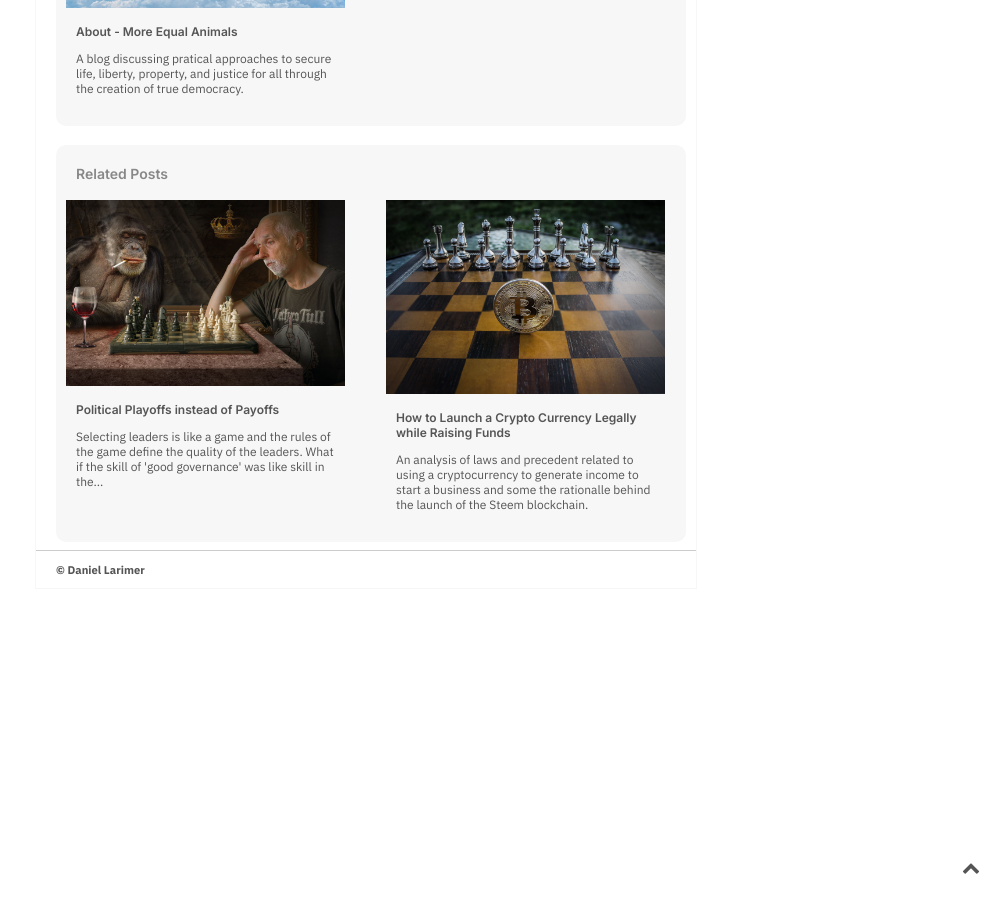
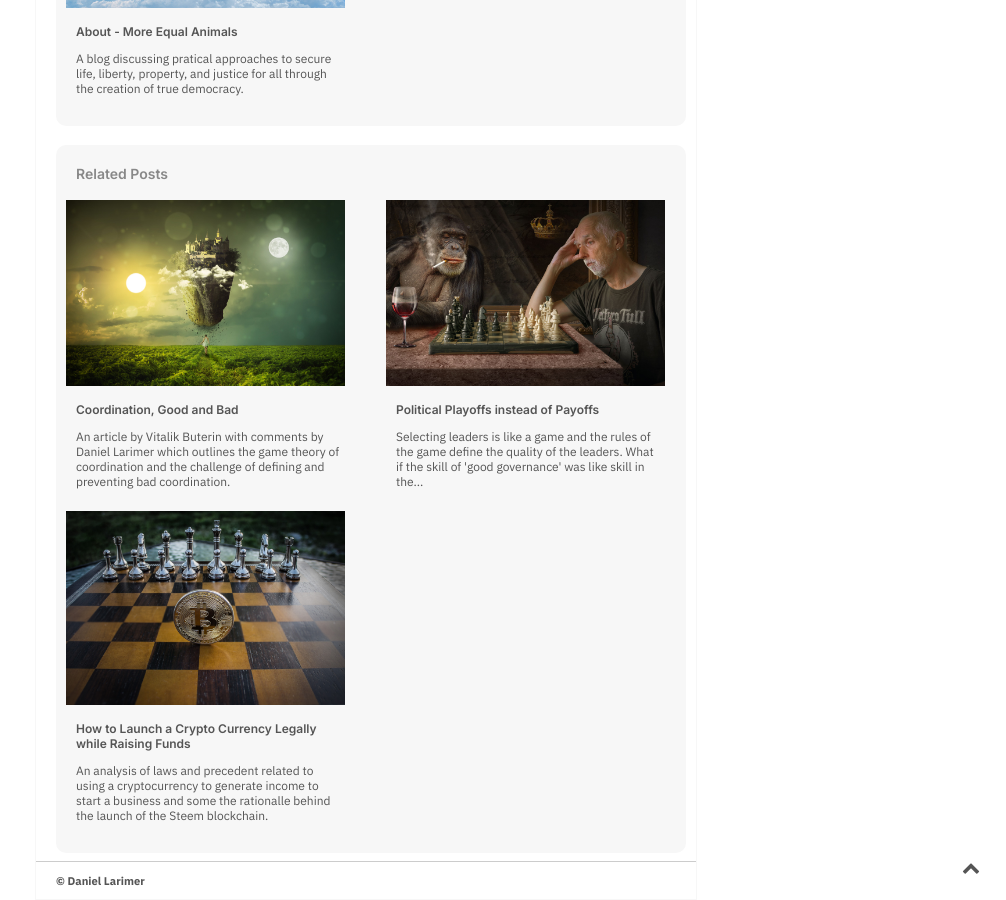
Before and after one commit to moreequalanimals/moreequalanimals.github.io, a Jekyll site: the page built from _posts/2020-10-14-why-more-equal-animals.md, in a window 1280 px wide and 900 px high, scrolled down 2106 px. Shown: the whole window, without its empty margins (274-1280 px from the left). Built offline with Jekyll 4.4.1, drawn with Linux system fonts in a browser that asks for light colours; comment, search, counter and statistics services are not loaded; before the commit the page ends 2695 px from its top, so only the background shows below that; some of the changed lines change nothing that is shown.

Commit message:
adding posts, updating back links

```diff
--- a/_includes/backlinks.html
+++ b/_includes/backlinks.html
@@ -31,6 +31,7 @@
         {%- if note.url != page.url -%}
             {%- if note.content contains wiki_link_title -%}
             <div class="related-group"><a href="{{note.url}}">
+                <img src="{{ note.image}}"/>
                 <p class="related-title">{{ note.title }}</p>
                 <p class="related-excerpt">{{ note.desc| markdownify | strip_html | truncate: 140 }}</p>
             </a></div>
@@ -41,6 +42,7 @@
         {%- if note.url != page.url -%}
             {%- if note.content contains wiki_link_title -%}
             <div class="related-group"><a href="{{note.url}}">
+                <img src="{{ note.image}}"/>
                 <p class="related-title">{{ note.title }}</p>
                 <p class="related-excerpt">{{ note.desc | markdownify | strip_html | truncate: 140 }}</p>
             </a></div>
--- /dev/null
+++ b/_posts/2020-09-11-Coordination-Good-and-Bad.md
@@ -0,0 +1,143 @@
+---
+title: Coordination, Good and Bad
+author: Vitalik Buterin
+desc: An article by Vitalik Buterin with comments by Daniel Larimer which outlines the game theory of coordination and the challenge of defining and preventing bad coordination.
+tags: crypto steemit government vitalik
+image: /assets/img/floatingcastle.jpg
+---
+
+> _I found [[this article::https://vitalik.ca/general/2020/09/11/coordination.html]] (incorporated below) by Vitalik Buterin to be extremely relevant in understanding the
+> background to creating a true democracy. The purpose of More Equal Animals is to present
+> solutions to the 'bad coordination' and facilitate 'good coordination' to overcome the
+> undesirable tyranies we are all subject to today. I add my thoughts at relevant points in
+> the article and want to thank Vitalik for making this possible by putting his work in the
+> public domain (techincally the WTFPL).  -- Daniel Larimer_
+
+Coordination, the ability for large groups of actors to work together for their common interest, is one of the most powerful forces in the universe. It is the difference between a king comfortably ruling a country as an oppressive dictatorship, and the people coming together and overthrowing him. It is the difference between the global temperature going up  [3-5'C](https://www.reuters.com/article/us-climate-change-un/global-temperatures-on-track-for-3-5-degree-rise-by-2100-u-n-idUSKCN1NY186)  and the temperature going up by a much smaller amount if we work together to stop it. And it is the factor that makes companies, countries and any social organization larger than a few people possible at all.
+
+Coordination can be improved in many ways: faster spread of information, better norms that identify what behaviors are classified as cheating along with more effective punishments, stronger and more powerful organizations, tools like smart contracts that allow interactions with reduced levels of trust, governance technologies (voting, shares, decision markets...), and much more. And indeed, we as a species are getting better at all of these things with each passing decade.
+
+But there is also a very philosophically counterintuitive dark side to coordination.  **While it is emphatically true that "everyone coordinating with everyone" leads to much better outcomes than "every man for himself", what that does NOT imply is that each individual step toward more coordination is necessarily beneficial**. If coordination is improved in an unbalanced way, the results can easily be harmful.
+
+We can think about this visually as a map, though in reality the map has many billions of "dimensions" rather than two:
+
+![](http://vitalik.ca/files/posts_files/coordination/map.png)
+
+
+The bottom-left corner, "every man for himself", is where we don't want to be. The top-right corner, total coordination, is ideal, but likely unachievable. But the landscape in the middle is far from an even slope up, with many reasonably safe and productive places that it might be best to settle down in and many deep dark caves to avoid.
+
+Now what are these dangerous forms of partial coordination, where someone coordinating with  _some_fellow humans but not  _others_  leads to a deep dark hole? It's best to describe them by giving examples:
+
+-   Citizens of a nation valiantly sacrificing themselves for the greater good of their country in a war.... when that country turns out to be WW2-era Germany or Japan
+-   A lobbyist giving a politician a bribe in exchange for that politician adopting the lobbyist's preferred policies
+-   Someone selling their vote in an election
+-   All sellers of a product in a market colluding to raise their prices at the same time
+-   Large miners of a blockchain colluding to launch a 51% attack
+
+In all of the above cases, we see a group of people coming together and cooperating with each other, but to the great detriment of some group that is outside the circle of coordination, and thus to the net detriment of the world as a whole. In the first case, it's all the people that were the victims of the aforementioned nations' aggression that are outside the circle of coordination and suffer heavily as a result; in the second and third cases, it's the people affected by the decisions that the corrupted voter and politician are making, in the fourth case it's the customers, and in the fifth case it's the non-participating miners and the blockchain's users. It's not an individual defecting against the group, it's a group defecting against a broader group, often the world as a whole.
+
+This type of partial coordination is often called "collusion", but it's important to note that the range of behaviors that we are talking about is quite broad. In normal speech, the word "collusion" tends to be used more often to describe relatively symmetrical relationships, but in the above cases there are plenty of examples with a strong asymmetric character. Even  _extortionate_  relationships ("vote for my preferred policies or I'll publicly reveal your affair") are a form of collusion in this sense. In the rest of this post, we'll use "collusion" to refer to "undesired coordination" generally.
+
+### Evaluate Intentions, Not Actions (!!)
+
+One important property of especially the milder cases of collusion is that one cannot determine whether or not an action is part of an undesired collusion just by looking at the action itself. The reason is that the actions that a person takes are a combination of that person's internal knowledge, goals and preferences together with externally imposed incentives on that person, and so the actions that people take when colluding, versus the actions that people take on their own volition (or coordinating in benign ways) often overlap.
+
+For example, consider the case of collusion between sellers (a type of  [antitrust violation](https://en.wikipedia.org/wiki/Antitrust)). If operating independently, each of three sellers might set a price for some product between $5 and $10; the differences within the range reflect difficult-to-see factors such as the seller's internal costs, their own willingness to work at different wages, supply-chain issues and the like. But if the sellers collude, they might set a price between $8 and $13. Once again, the range reflects different possibilities regarding internal costs and other difficult-to-see factors. If you see someone selling that product for $8.75, are they doing something wrong? Without knowing whether or not they coordinated with other sellers, you can't tell! Making a law that says that selling that product for more than $8 would be a bad idea; maybe there are legitimate reasons why prices have to be high at the current time. But making a law against collusion, and successfully enforcing it, gives the ideal outcome - you get the $8.75 price if the price has to be that high to cover sellers' costs, but you don't get that price if the factors driving prices up naturally are low.
+
+This applies in the bribery and vote selling cases too: it may well be the case that some people vote for the Orange Party legitimately, but others vote for the Orange Party because they were paid to. From the point of view of someone determining the rules for the voting mechanism, they don't know ahead of time whether the Orange Party is good or bad. But what they  _do_  know is that a vote where people vote based on their honest internal feelings works reasonably well, but a vote where voters can freely buy and sell their votes works terribly. This is because vote selling has a tragedy-of-the-commons: each voter only gains a small portion of the benefit from voting correctly, but would gain the full bribe if they vote the way the briber wants, and so the required bribe to lure each individual voter is far smaller than the bribe that would actually compensate the population for the costs of whatever policy the briber wants. Hence, votes where vote selling is permitted quickly  [collapse into plutocracy](https://vitalik.ca/general/2019/04/03/collusion.html).
+
+### Understanding the Game Theory
+
+We can zoom further out and look at this from the perspective of game theory. In the version of game theory that focuses on individual choice - that is, the version that assumes that each participant makes decisions independently and that does not allow for the possibility of groups of agents working as one for their mutual benefit, there are  [mathematical proofs](https://en.wikipedia.org/wiki/Nash_equilibrium#Proof_of_existence)  that at least one stable Nash equilibrium must exist in any game. In fact, mechanism designers have a very wide latitude to  ["engineer" games](https://en.wikipedia.org/wiki/Mechanism_design)  to achieve specific outcomes. But in the version of game theory that allows for the possibility of coalitions working together (ie. "colluding"), called  _cooperative game theory_,  [we can prove that](https://en.wikipedia.org/wiki/Bondareva%E2%80%93Shapley_theorem)  there are large classes of games that do not have any stable outcome (called a "[core](https://en.wikipedia.org/wiki/Core_(game_theory))"). In such games, whatever the current state of affairs is, there is always some coalition that can profitably deviate from it.
+
+One important part of that set of inherently unstable games is  _majority games_. A majority game  [is formally described](https://web.archive.org/web/20180329012328/https://www.math.mcgill.ca/vetta/CS764.dir/Core.pdf)  as a game of agents where any subset of more than half of them can capture a fixed reward and split it among themselves - a setup eerily similar to many situations in corporate governance, politics and many other situations in human life. That is to say, if there is a situation with some fixed pool of resources and some currently established mechanism for distributing those resources, and it's unavoidably possible for 51% of the participants can conspire to seize control of the resources, no matter what the current configuration is there is always some conspiracy that can emerge that would be profitable for the participants. However, that conspiracy would then in turn be vulnerable to potential new conspiracies, possibly including a combination of previous conspirators and victims... and so on and so forth.
+
+
+**This fact, the instability of majority games under cooperative game theory, is arguably highly underrated as a simplified general mathematical model of why there may well be no "end of history" in politics and no system that proves fully satisfactory; I personally believe it's much more useful than the more famous  [Arrow's theorem](https://en.wikipedia.org/wiki/Arrow%27s_impossibility_theorem), for example.**
+
+Note once again that the core dichotomy here is not "individual versus group"; for a mechanism designer, "individual versus group" is surprisingly easy to handle. It's "group versus broader group" that presents the challenge.
+
+### Decentralization as Anti-Collusion
+
+But there is another, brighter and more actionable, conclusion from this line of thinking: if we want to create mechanisms that are stable, then we know that one important ingredient in doing so is finding ways to make it more difficult for collusions, especially large-scale collusions, to happen and to maintain themselves. In the case of voting, we have the  [secret ballot](https://en.wikipedia.org/wiki/Secret_ballot)  - a mechanism that ensures that voters have no way to prove to third parties how they voted, even if they want to prove it ([MACI](https://github.com/appliedzkp/maci)  is one project trying to use cryptography to extend secret-ballot principles to an online context). This disrupts trust between voters and bribers, heavily restricting undesired collusions that can happen. In that case of antitrust and other corporate malfeasance, we often rely on whistleblowers and even  [give them rewards](https://www.mahanyertl.com/2019/antitrust-whistleblower-reward/), explicitly incentivizing participants in a harmful collusion to defect. And in the case of public infrastructure more broadly, we have that oh-so-important concept:  **decentralization**.
+
+One naive view of why decentralization is valuable is that it's about reducing risk from single points of technical failure. In traditional "enterprise" distributed systems, this is often actually true, but in many other cases we know that this is not sufficient to explain what's going on. It's instructive here to look at blockchains. A large mining pool publicly showing how they have internally distributed their nodes and network dependencies doesn't do much to calm community members scared of mining centralization. And pictures like these, showing 90% of Bitcoin hashpower at the time being capable of showing up to the same conference panel, do quite a bit to scare people:
+
+![](http://vitalik.ca/files/posts_files/coordination/mining_centralization.png)
+
+
+But why is this image scary? From a "decentralization as fault tolerance" view, large miners being able to talk to each other causes no harm. But if we look at "decentralization" as being the presence of barriers to harmful collusion, then the picture becomes quite scary, because it shows that those barriers are not nearly as strong as we thought. Now, in reality, the barriers are still far from zero; the fact that those miners can easily perform technical coordination and likely are all in the same Wechat groups does  _not_, in fact, mean that Bitcoin is "in practice little better than a centralized company".
+
+So what are the remaining barriers to collusion? Some major ones include:
+
+-   **Moral Barriers**. In  _[Liars and Outliers](https://books.google.com.sg/books/about/Liars_and_Outliers.html?id=lPsbhIUexo0C&redir_esc=y)_, Bruce Schneier reminds us that many "security systems" (locks on doors, warning signs reminding people of punishments...) also serve a moral function, reminding potential misbehavers that they are about to conduct a serious transgression and if they want to be a good person they should not do that. Decentralization arguably serves that function.
+-   **Internal negotiation failure**. The individual companies may start demanding concessions in exchange for participating in the collusion, and this could lead to negotiation stalling outright (see  ["holdout problems"](https://en.wikipedia.org/wiki/Holdout_problem)  in economics).
+-   **Counter-coordination**. The fact that a system is decentralized makes it easy for participants not participating in the collusion to make a fork that strips out the colluding attackers and continue the system from there. Barriers for users to join the fork are low, and the  _intention_  of decentralization creates moral pressure in favor of participating in the fork.
+-   **Risk of defection**. It still is much harder for five companies to join together to do something widely considered to be bad than it is for them to join together for a non-controversial or benign purpose. The five companies do not know each other  _too_  well, so there is a risk that one of them will refuse to participate and blow the whistle quickly, and the participants have a hard time judging the risk. Individual employees within the companies may blow the whistle too.
+
+Taken together, these barriers are substantial indeed - often substantial enough to stop potential attacks in their tracks, even when those five companies are simultaneously perfectly capable of quickly coordinating to do something legitimate. Ethereum blockchain miners, for example, are perfectly capable of coordinating  [increases to the gas limit](https://etherscan.io/chart/gaslimit), but that does not mean that they can so easily collude to attack the chain.
+
+The blockchain experience shows how designing protocols as institutionally decentralized architectures, even when it's well-known ahead of time that the bulk of the activity will be dominated by a few companies, can often be a very valuable thing. This idea is not limited to blockchains; it can be applied in other contexts as well (eg. see  [here](https://papers.ssrn.com/sol3/papers.cfm?abstract_id=3597399)  for applications to antitrust).
+
+### Forking as Counter-Coordination
+
+But we cannot always effectively prevent harmful collusions from taking place. And to handle those cases where a harmful collusion does take place, it would be nice to make systems that are more robust against them - more expensive for those colluding, and easier to recover for the system.
+
+There are two core operating principles that we can use to achieve this end: (1)  **supporting counter-coordination**  and (2)  **skin-in-the-game**. The idea behind counter-coordination is this: we know that we cannot design systems to be  _passively_  robust to collusions, in large part because there is an extremely large number of ways to organize a collusion and there is no passive mechanism that can detect them, but what we can do is  _actively_  respond to collusions and strike back.
+
+In digital systems such as blockchains (this could also be applied to more mainstream systems, eg. DNS), a major and crucially important form of counter-coordination is  **forking**.
+
+![](http://vitalik.ca/files/posts_files/coordination/forkwars.png)
+
+
+If a system gets taken over by a harmful coalition, the dissidents can come together and create an alternative version of the system, which has (mostly) the same rules except that it removes the power of the attacking coalition to control the system. Forking is very easy in an open-source software context; the main challenge in creating a successful fork is usually gathering the  **legitimacy**  (game-theoretically viewed as a form of "[common knowledge](https://en.wikipedia.org/wiki/Common_knowledge_(logic))") needed to get all those who disagree with the main coalition's direction to follow along with you.
+
+This is not just theory; it has been accomplished successfully, most notably in the  [Steem community's rebellion](https://decrypt.co/38050/steem-steemit-tron-justin-sun-cryptocurrency-war)  against a hostile takeover attempt, leading to a new blockchain called Hive in which the original antagonists have no power.
+
+> _I created [[Steem::https://steemit.com]] (now [[hive::https://hive.blog]]) to experiment with decentralized governance at both the protocol level (Delegated Proof of Stake) and the social level (voting to allocate new tokens). This experiment is an
+> extremely valuable case study in the difficulty of preventing bad collusion. One of the lessons learned is that large stakeholders will often act in ways that shrink global value if they can
+> increase their local value. We also learn that transparency and ability to clone the community database is critical to preventing community lockin like we see with Twitter and Facebook. -- Dan_
+
+### Markets and Skin in the Game
+
+Another class of collusion-resistance strategy is the idea of  **skin in the game**. Skin in the game, in this context, basically means any mechanism that holds individual contributors in a decision individually accountable for their contributions. If a group makes a bad decision, those who approved the decision must suffer more than those who attempted to dissent. This avoids the "tragedy of the commons" inherent in voting systems.
+
+Forking is a powerful form of counter-coordination precisely because it introduces skin in the game. In Hive, the community fork of Steem that threw off the hostile takeover attempt, the coins that were used to vote in favor of the hostile takeover were largely deleted in the new fork. The key individuals who participated in the attack individually suffered as a result.
+
+**Markets**  are in general very powerful tools precisely because they maximize skin in the game.  **Decision markets**  ([prediction markets](https://en.wikipedia.org/wiki/Prediction_market)  used to guide decisions; also called  [futarchy](https://blog.ethereum.org/2014/08/21/introduction-futarchy/)) are an attempt to extend this benefit of markets to organizational decision-making. That said, decision markets can only solve some problems; in particular, they cannot tell us what variables we should be optimizing for in the first place.
+
+### Structuring Coordination
+
+This all leads us to an interesting view of what it is that people building social systems  _do_. One of the goals of building an effective social system is, in large part, determining  _the structure of coordination_: which groups of people and in what configurations can come together to further their group goals, and which groups cannot?
+
+![](http://vitalik.ca/files/posts_files/coordination/structure.png)
+
+_Different coordination structures, different outcomes_
+
+
+Sometimes, more coordination is good: it's better when people can work together to collectively solve their problems. At other times, more coordination is dangerous: a subset of participants could coordinate to disenfranchise everyone else. And at still other times, more coordination is necessary for another reason: to enable the broader community to "strike back" against a collusion attacking the system.
+
+In all three of those cases, there are different mechanisms that can be used to achieve these ends. Of course, it is very difficult to prevent communication outright, and it is very difficult to make coordination perfect. But there are many options in between that can nevertheless have powerful effects.
+
+Here are a few possible coordination structuring techniques:
+
+>  - _[[Political Playoffs instead of Payoffs]] as an alternative algorithm for selecting leaders.  -- Dan_
+
+-   Technologies and norms that protect privacy
+-   Technological means that make it difficult to prove how you behaved (secret ballots, MACI and similar tech)
+-   Deliberate decentralization, distributing control of some mechanism to a wide group of people that are known to not be well-coordinated
+-   Decentralization in physical space, separating out different functions (or different shares of the same function) to different locations (eg. see  [Samo Burja on connections between urban decentralization and political decentralization](https://www.city-journal.org/urban-politics-shape-national-politics))
+-   Decentralization between role-based constituencies, separating out different functions (or different shares of the same function) to different types of participants (eg. in a blockchain: "core developers", "miners", "coin holders", "application developers", "users")
+-   [Schelling points](https://en.wikipedia.org/wiki/Focal_point_(game_theory)), allowing large groups of people to quickly coordinate around a single path forward. Complex Schelling points could potentially even be implemented in code (eg.  [recovery from 51% attacks](https://ethresear.ch/t/timeliness-detectors-and-51-attack-recovery-in-blockchains/6925)  can benefit from this).
+-   Speaking a common language (or alternatively, splitting control between multiple constituencies who speak different languages)
+-   Using per-person voting instead of per-(coin/share) voting to greatly increase the number of people who would need to collude to affect a decision
+-   Encouraging and relying on defectors to alert the public about upcoming collusions
+
+None of these strategies are perfect, but they can be used in various contexts with differing levels of success. Additionally, these techniques can and should be combined with mechanism design that attempts to make harmful collusions less profitable and more risky to the extent possible; skin in the game is a very powerful tool in this regard. Which combination works best ultimately depends on your specific use case.
+
+Other Articles by Vitalik Buterin:
+
+-   [On Collusion](https://vitalik.ca/general/2019/04/03/collusion.html)
+-   [Engineering Security Through Coordination Problems](https://vitalik.ca/general/2017/05/08/coordination_problems.html)
+-   [Trust Models](https://vitalik.ca/general/2020/08/20/trust.html)
+-   [The Meaning Of Decentralization](https://medium.com/@VitalikButerin/the-meaning-of-decentralization-a0c92b76a274)
```
Also changed, not shown: assets/img/floatingcastle.jpg (added), assets/img/hiearchy.jpg (added).
